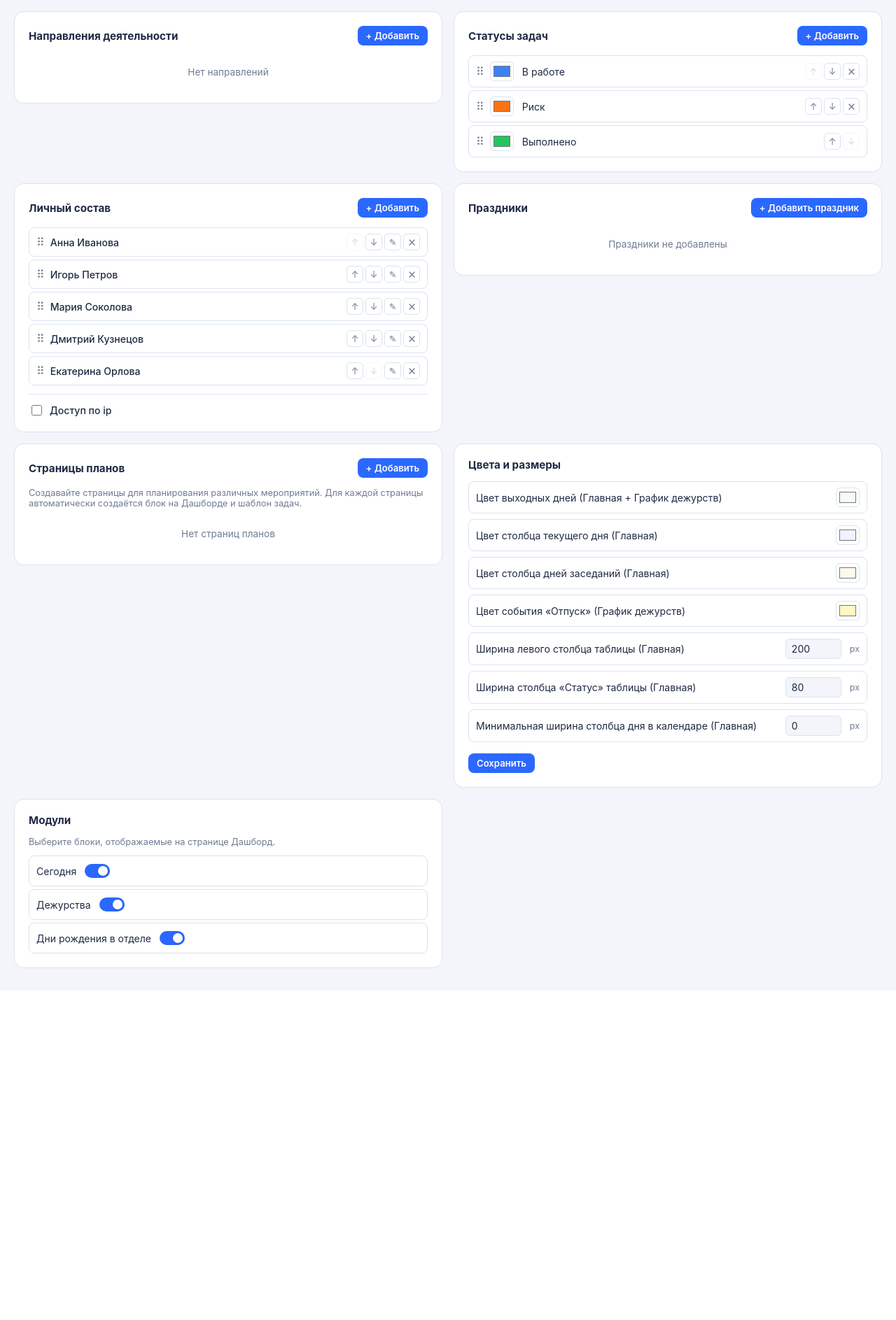
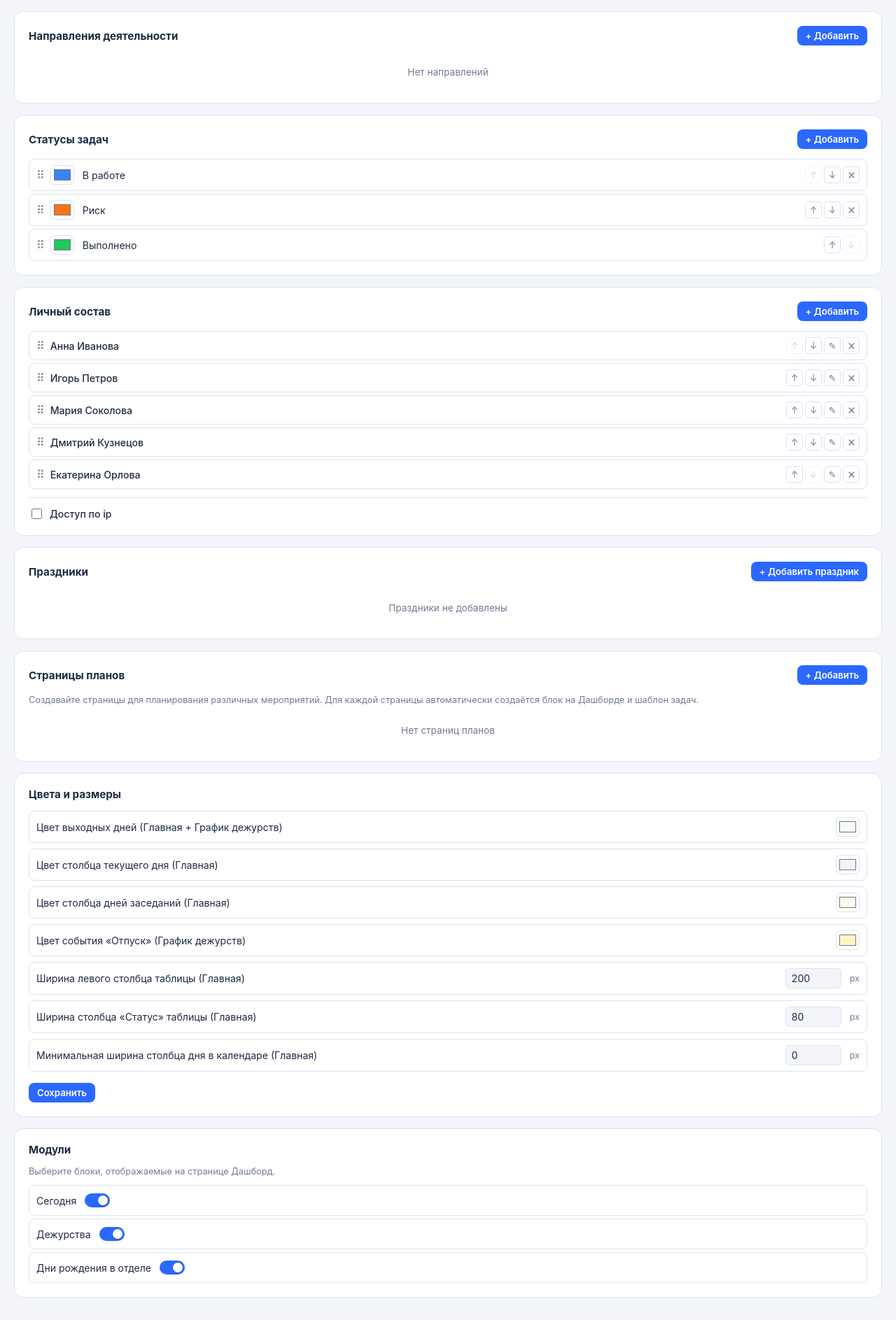
Before and after one commit to fortranov/meeting, a PHP site: page /settings.php in a window 1280 px wide. Shown: the part 52-1939 px from the top of the page at 70% size. Before the commit the page ends 1436 px from the top, so only its background shows below. Run offline with PHP 8.4, Linux system fonts and the light colour scheme; data that the repository does not hold is empty.

Commit message:
Remove session-day cell highlight; stack settings cards vertically
planpage.js: session (meeting) rows now render plain empty day cells
via renderEmptyCell() instead of the filled in-range/day-fill cell.
Column headers retain the meeting-day class for colour highlight.

styles.css: settings-grid changed from 2-column grid to flex column
so all settings cards stack vertically one after another.

Co-Authored-By: Claude Sonnet 4.6 <noreply@anthropic.com>

```diff
--- a/styles.css
+++ b/styles.css
@@ -641,14 +641,8 @@ body {
 }
 
 .settings-grid {
-  display: grid;
-  grid-template-columns: 1fr 1fr;
-  column-gap: 16px;
-  align-items: start;
-}
-
-#planTemplateCards {
-  display: contents;
+  display: flex;
+  flex-direction: column;
 }
 
 .settings-card {
@@ -726,9 +720,6 @@ body {
 .add-row .btn-cancel { background: var(--bg); color: var(--text); border-color: var(--border); }
 .add-row .btn-cancel:hover { background: #e8ecf5; }
 
-@media (max-width: 1024px) {
-  .settings-grid { grid-template-columns: 1fr; }
-}
 
 
 .settings-list { display: flex; flex-direction: column; gap: 4px; }
```
Also changed, not shown: planpage.js (+7 -1 lines).
